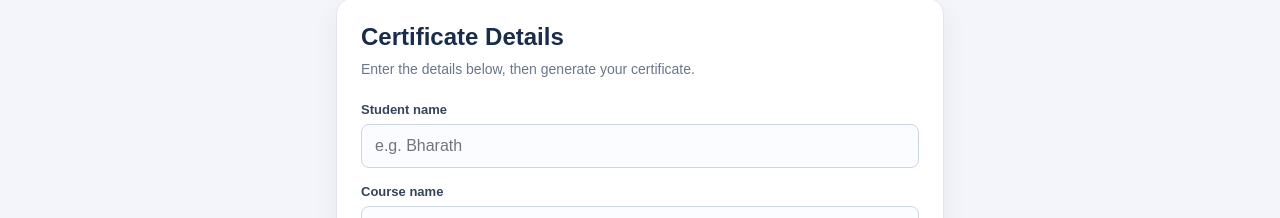
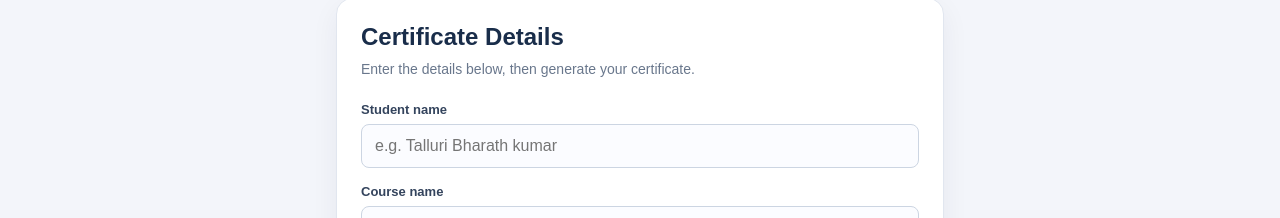
Before and after one commit to Talluri-Bharath/Front-End-Projects-2, a plain HTML site: page Cirticraft_Cirtificate_Generator/index.html in a window 1280 px wide. Shown: the part 239-457 px from the top of the page. Drawn offline with Linux system fonts and the light colour scheme.

Commit message:
upadate the cirticraft project

```diff
--- a/Cirticraft_Cirtificate_Generator/index.html
+++ b/Cirticraft_Cirtificate_Generator/index.html
@@ -23,7 +23,7 @@
             <p class="panel-description">Enter the details below, then generate your certificate.</p>
 
             <label for="studentName">Student name</label>
-            <input type="text" id="studentName" placeholder="e.g. Bharath">
+            <input type="text" id="studentName" placeholder="e.g. Talluri Bharath kumar">
 
             <label for="courseName">Course name</label>
             <input type="text" id="courseName" placeholder="e.g. Full Stack Java">
```
